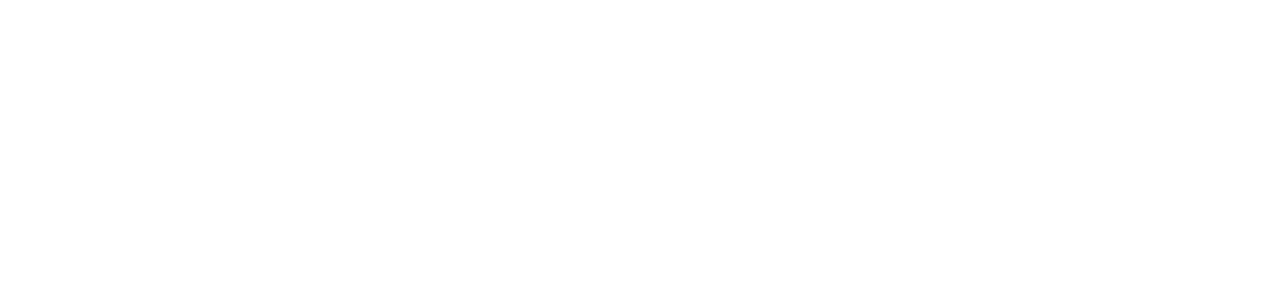
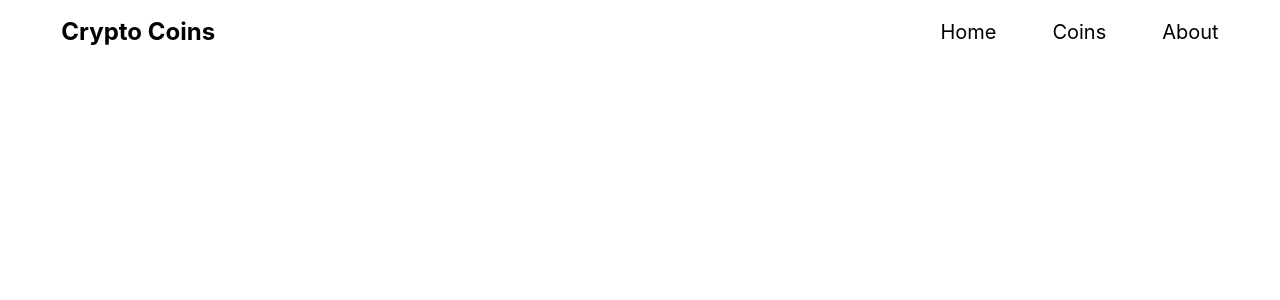
Before and after one commit to ruhulamin111/react-crypto-coin, a React (Create React App) app: page / in a window 1280 px wide. Before the commit this address had no page. Shown: the top 300 px of the page. Built offline with nearby package versions, Linux system fonts and the light colour scheme.

Commit message:
header set up done

```diff
--- a/src/App.js
+++ b/src/App.js
@@ -1,15 +1,24 @@
 import './App.css';
 import { Routes, Route } from "react-router-dom";
-
+import Home from './components/Home/Home';
+import Coins from './components/Coins/Coins';
+import About from './components/About/About';
+import NotFound from './components/NotFound/NotFound';
+import Header from './components/Header/Header';
+import Footer from './components/Footer/Footer';
 
 function App() {
   return (
     <div>
+      <Header></Header>
       <Routes>
-        <Route></Route>
-
+        <Route path='/' element={<Home></Home>}></Route>
+        <Route path='/home' element={<Home></Home>} ></Route>
+        <Route path='/coins' element={<Coins></Coins>}></Route>
+        <Route path='/about' element={<About></About>}></Route>
+        <Route path='*' element={<NotFound></NotFound>}></Route>
       </Routes>
-
+      <Footer></Footer>
     </div>
   );
 }
--- /dev/null
+++ b/src/components/Footer/Footer.js
@@ -0,0 +1,11 @@
+import React from 'react';
+
+const Footer = () => {
+    return (
+        <div>
+
+        </div>
+    );
+};
+
+export default Footer;
--- a/src/components/Header/Header.js
+++ b/src/components/Header/Header.js
@@ -1,8 +1,27 @@
 import React from 'react';
+import { NavLink } from "react-router-dom";
+
 
 const Header = () => {
+    const style = ({ isActive }) => {
+        return {
+            color: isActive ? 'green' : '',
+            border: isActive ? '1px solid gray' : '',
+        }
+    }
+
     return (
-        <div>
+        <div className='w-11/12 mx-auto h-20'>
+            <nav className='flex justify-between items-center mt-4 '>
+                <div className='text-2xl font-bold' >
+                    <NavLink className='p-2 ' to='/'>Crypto Coins</NavLink>
+                </div>
+                <div className='text-xl'>
+                    <NavLink className='ml-10 p-2 rounded-lg' style={style} to='/home'>Home</NavLink>
+                    <NavLink className='ml-10 p-2 rounded-lg' style={style} to='/coins'>Coins</NavLink>
+                    <NavLink className='ml-10 p-2 rounded-lg' style={style} to='/about'>About</NavLink>
+                </div>
+            </nav>
 
         </div>
     );
```
